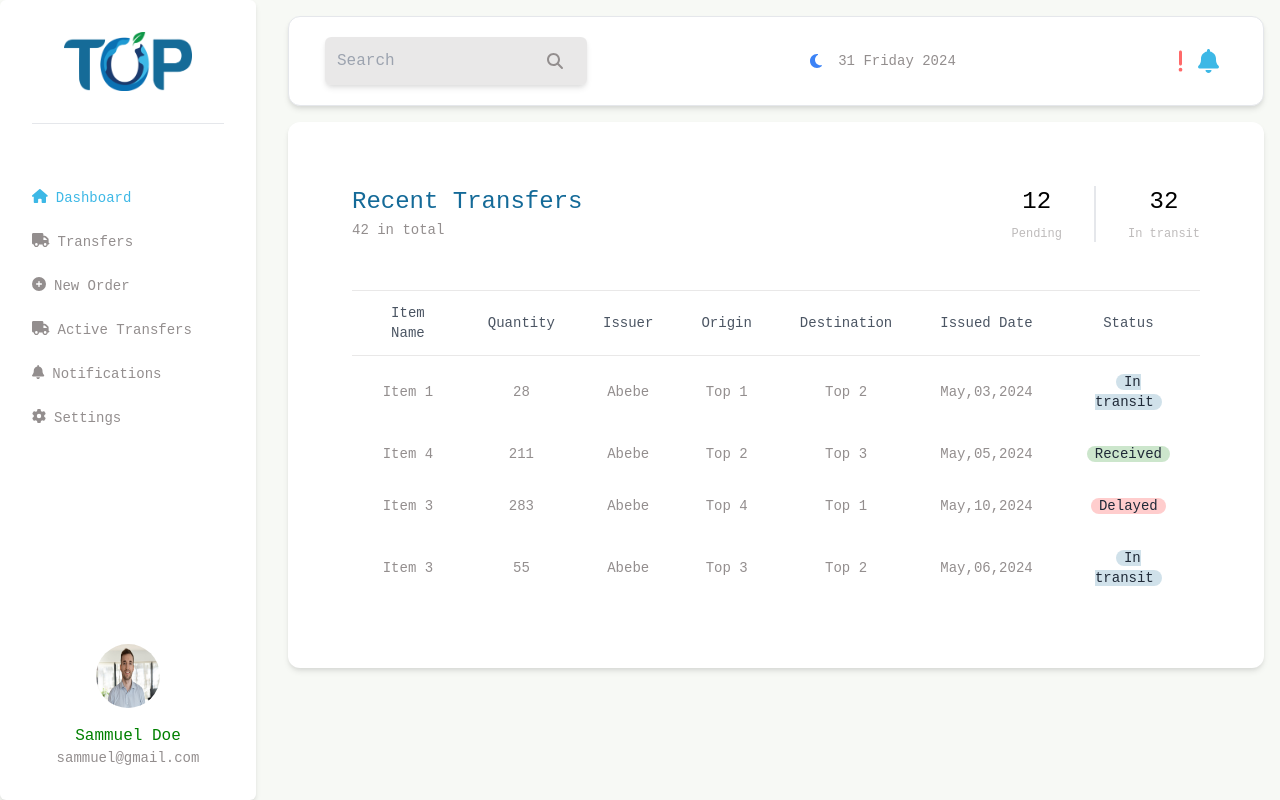
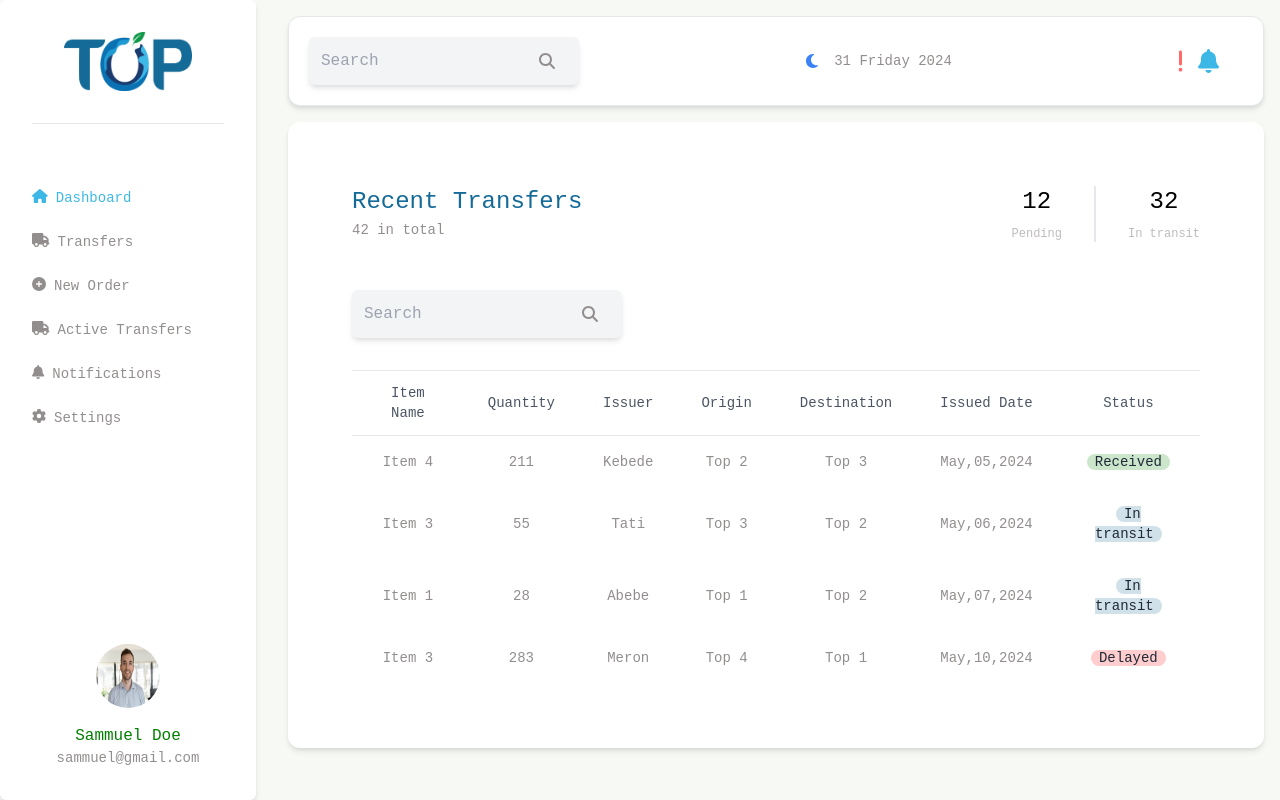
Before and after one commit to yetemegn-telaye/Top-Assset-Tracker, a React (Create React App) app: page /dashboard in a window 1280 px wide. Built offline with nearby package versions, Linux system fonts and the light colour scheme; the HTML template or start-up script is replaced by a standard one.

Commit message:
Update table to implement search

```diff
--- a/src/components/common/SearchInput.tsx
+++ b/src/components/common/SearchInput.tsx
@@ -2,17 +2,33 @@ import React from "react";
 import { faSearch } from "@fortawesome/free-solid-svg-icons";
 import { FontAwesomeIcon } from "@fortawesome/react-fontawesome";
 
-const SearchInput = () => {
+
+interface SearchInputProps {
+  setSearchTerm: React.Dispatch<React.SetStateAction<string>>;
+  searchTerm: string;
+}
+
+const SearchInput : React.FC<SearchInputProps> = ({setSearchTerm,searchTerm}) => {
+
+
+  const handleChange = (e: React.ChangeEvent<HTMLInputElement>) => {
+    e.preventDefault();
+    setSearchTerm(e.target.value);
+  };
+
   return (
     <div className="relative">
       <input
-        type="text"
+        type="search"
         placeholder="Search"
-        className="rounded-md ml-4 shadow-md bg-accent-lighter p-3 pr-10"
+        name="search"
+        value={searchTerm}
+        onChange={handleChange}
+        className="rounded-md shadow-md bg-gray-100 p-3 pr-12"
       />
       <FontAwesomeIcon
         icon={faSearch}
-        className="text-accent absolute right-6 top-1/2 transform -translate-y-1/2"
+        className="text-accent absolute right-6 top-1/2 hover:text-secondary transform -translate-y-1/2"
       />
     </div>
   );
--- a/src/components/common/Table/DataTable.tsx
+++ b/src/components/common/Table/DataTable.tsx
@@ -8,6 +8,7 @@ interface TableProps<T extends object> {
 }
 
 const DataTable = <T extends object>({ columns, data }: TableProps<T>) => {
+
   const {
     getTableProps,
     getTableBodyProps,
--- a/src/components/layout/SearchBar.tsx
+++ b/src/components/layout/SearchBar.tsx
@@ -1,6 +1,7 @@
 import { faBell, faExclamation, faMoon, faSearch, faSun } from "@fortawesome/free-solid-svg-icons";
 import { FontAwesomeIcon } from "@fortawesome/react-fontawesome";
 import SearchInput from "../common/SearchInput";
+import { useState } from "react";
 
 const SearchBar = () => {
 
@@ -27,11 +28,11 @@ const SearchBar = () => {
     const currentDate = getCurrentTime();
     const dayTime = isDayTime();
 
-
+    const [searchTerm,setSearchTerm] = useState("");
     return (
         <div className="bg-background-paper rounded-xl shadow-md border border-gray-200 flex items-center justify-between gap-8 w-full p-5">
 
-          <SearchInput />
+          <SearchInput setSearchTerm={setSearchTerm} searchTerm={searchTerm} />
           <div className="flex items-center justify-center gap-4">
           <FontAwesomeIcon icon={dayTime ? faSun : faMoon} className={dayTime ? "text-yellow-500" : "text-blue-500"} />
             <p className="text-sm text-accent">{currentDate}</p>
--- a/src/features/dashboard/Dashboard.tsx
+++ b/src/features/dashboard/Dashboard.tsx
@@ -1,6 +1,8 @@
 import { Column } from "react-table";
 import DataTable from "../../components/common/Table/DataTable";
 import Layout from "../../components/layout/Layout";
+import SearchInput from "../../components/common/SearchInput";
+import { useEffect, useState } from "react";
 
 const Dashboard = () => {
     interface Data {
@@ -12,6 +14,9 @@ const Dashboard = () => {
         issued_date: string;
         status: string;
       }
+
+      const [searchTerm, setSearchTerm] = useState("");
+      const [tableData, setTableData] = useState<Data[]>([]);
 
       const columns: Column<Data>[] = [
         {
@@ -45,12 +50,37 @@ const Dashboard = () => {
       ];
 
       const data: Data[] = [
-        { item_name: 'Item 1', quantity: 28, issuer: 'Abebe', origin: 'Top 1', destination: 'Top 2', issued_date: 'May,03,2024', status: 'In transit' },
-        { item_name: 'Item 4', quantity: 211, issuer: 'Abebe', origin: 'Top 2', destination: 'Top 3', issued_date: 'May,05,2024', status: 'Received' },
-        { item_name: 'Item 3', quantity: 283, issuer: 'Abebe', origin: 'Top 4', destination: 'Top 1', issued_date: 'May,10,2024', status: 'Delayed' },
-        { item_name: 'Item 3', quantity: 55, issuer: 'Abebe', origin: 'Top 3', destination: 'Top 2', issued_date: 'May,06,2024', status: 'In transit' },
+        { item_name: 'Item 1', quantity: 28, issuer: 'Abebe', origin: 'Top 1', destination: 'Top 2', issued_date: 'May,07,2024', status: 'In transit' },
+        { item_name: 'Item 4', quantity: 211, issuer: 'Kebede', origin: 'Top 2', destination: 'Top 3', issued_date: 'May,05,2024', status: 'Received' },
+        { item_name: 'Item 3', quantity: 283, issuer: 'Meron', origin: 'Top 4', destination: 'Top 1', issued_date: 'May,10,2024', status: 'Delayed' },
+        { item_name: 'Item 3', quantity: 55, issuer: 'Tati', origin: 'Top 3', destination: 'Top 2', issued_date: 'May,06,2024', status: 'In transit' },
 
       ];
+
+      useEffect(() => {
+        const sortedData = data.sort((a, b) => {
+            const dateA = new Date(a.issued_date).getTime();
+            const dateB = new Date(b.issued_date).getTime();
+            return dateA - dateB;
+          });
+        setTableData(sortedData);
+      },[]);
+
+
+      useEffect(() => {
+        if(searchTerm != '') {
+        const filteredData = data.filter((item) => {
+          return (
+            item.item_name.toLowerCase().includes(searchTerm.toLowerCase()) ||
+            item.issuer.toLowerCase().includes(searchTerm.toLowerCase()) ||
+            item.origin.toLowerCase().includes(searchTerm.toLowerCase()) ||
+            item.destination.toLowerCase().includes(searchTerm.toLowerCase()) ||
+            item.status.toLowerCase().includes(searchTerm.toLowerCase())
+          );
+        });
+        setTableData(filteredData);
+    }
+      },[searchTerm]);
     return (
         <Layout>
             <div className="bg-background-paper rounded-xl shadow-md p-16">
@@ -71,8 +101,10 @@ const Dashboard = () => {
                         </div>
                     </div>
                 </div>
-
-            <DataTable columns={columns} data={data} />
+                <div className="flex mb-8 items-center">
+                    <SearchInput setSearchTerm={setSearchTerm} searchTerm={searchTerm} />
+                </div>
+            <DataTable columns={columns} data={tableData} />
             </div>
         </Layout>
     );
```
